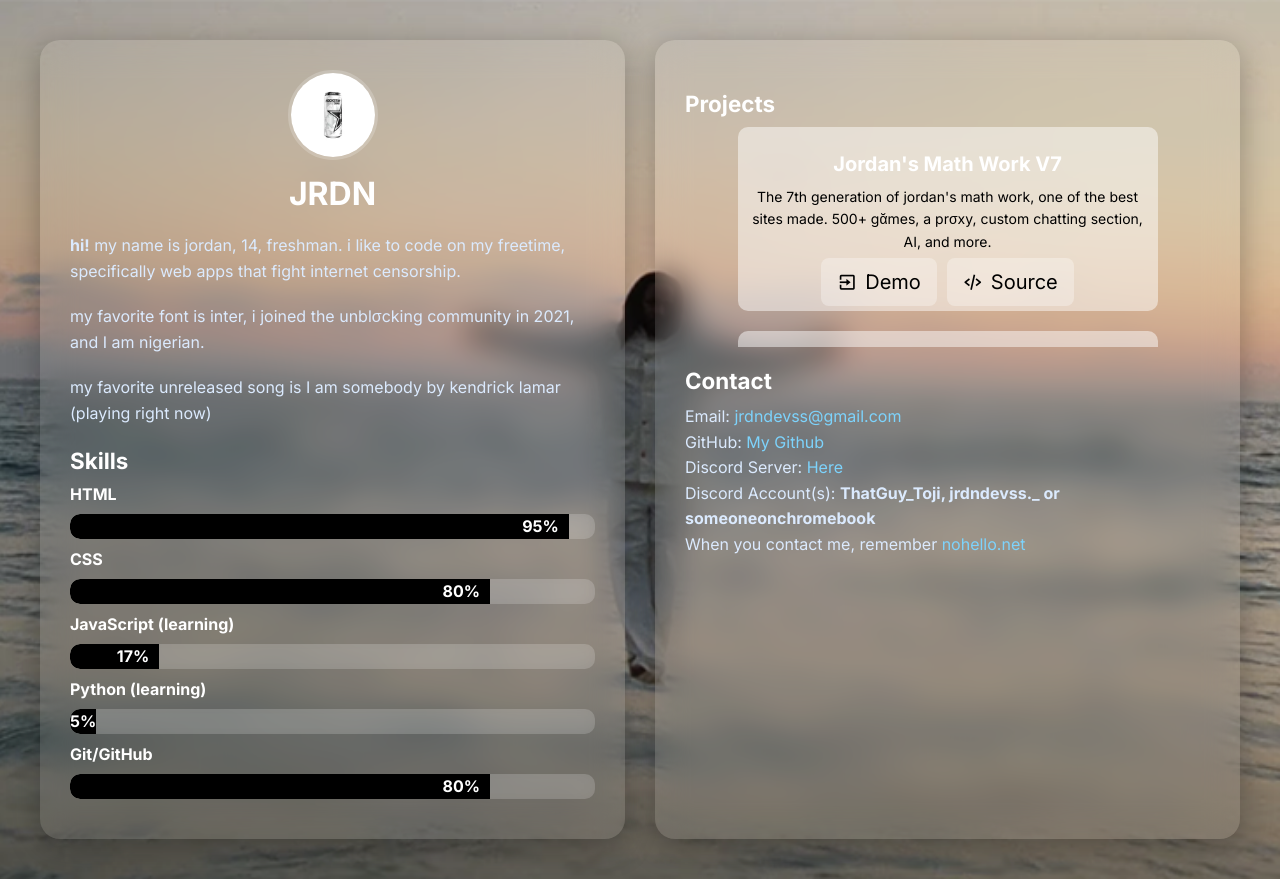
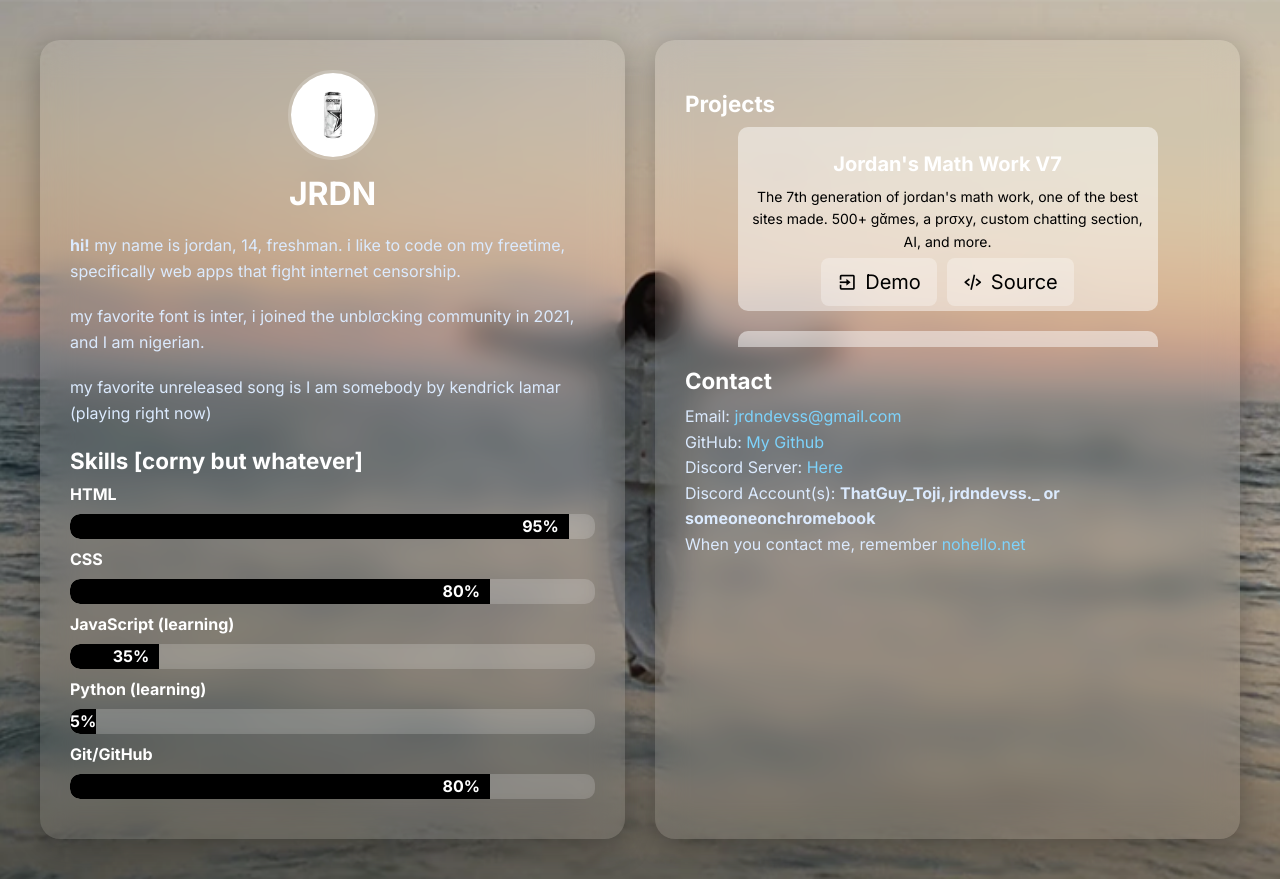
Before and after one commit to JustJxrdanWasDefinetlyTaken/bio, a plain HTML site: page index.html in a window 1280 px wide. Drawn offline with nearby package versions, Linux system fonts and the light colour scheme.

Commit message:
Update index.html

```diff
--- a/index.html
+++ b/index.html
@@ -23,7 +23,7 @@
       <br>
       <p>my favorite unreleased song is I am somebody by kendrick lamar (playing right now)</p>
 <section>
-  <h2>Skills</h2>
+  <h2>Skills [corny but whatever]</h2>
   <div class="skill">
     <span>HTML</span>
     <div class="bar"><div class="fill" style="width: 95%;">95%</div></div>
@@ -34,7 +34,7 @@
   </div>
   <div class="skill">
     <span>JavaScript (learning)</span>
-    <div class="bar"><div class="fill" style="width: 17%;">17%</div></div>
+    <div class="bar"><div class="fill" style="width: 17%;">35%</div></div>
   </div>
   <div class="skill">
     <span>Python (learning)</span>
```
